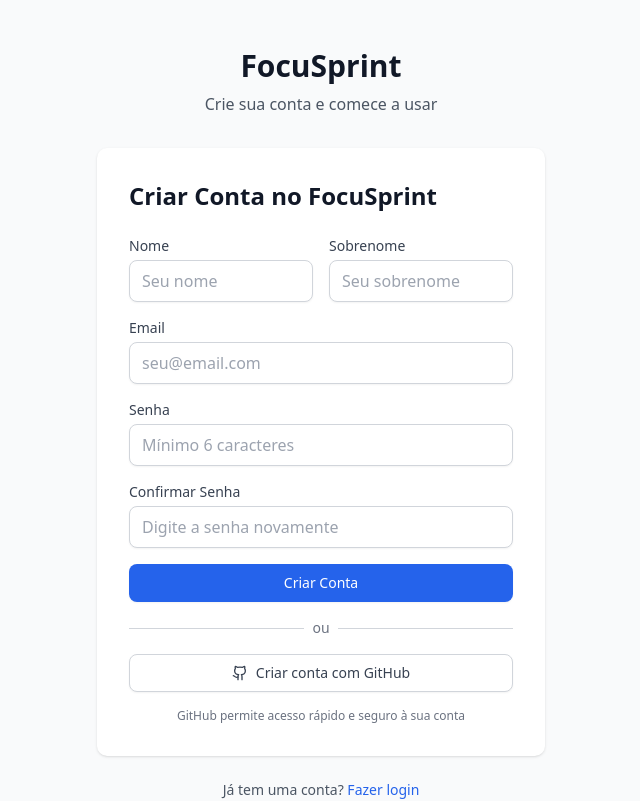
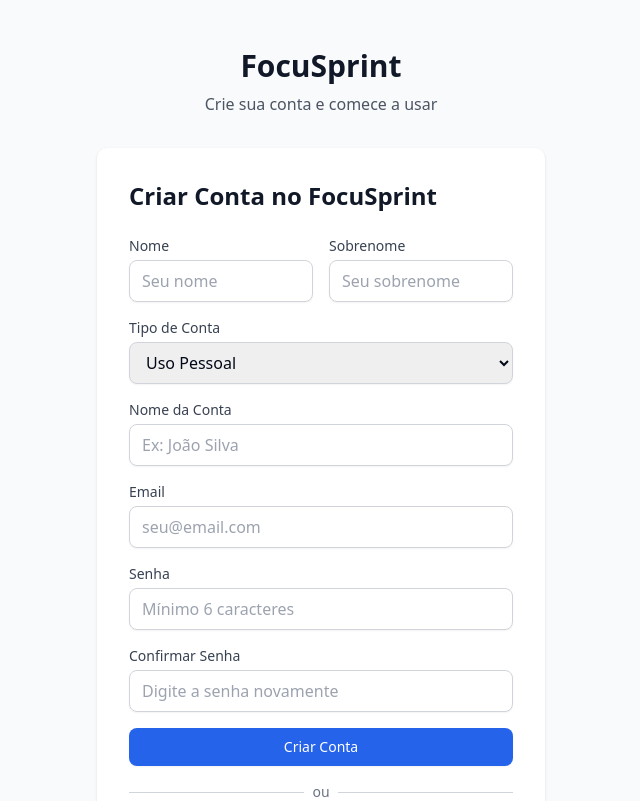
Before and after one commit to jonatas-setor/focusprint, a Next.js app: page /register in a window 1280 px wide. Shown: the top 801 px of the page, without its empty margins (319-959 px from the left). Built offline with nearby package versions, Linux system fonts and the light colour scheme.

Commit message:
Integra onboarding automático ao formulário de registro
- Adiciona campos de tipo de cliente e nome da conta
- Chama onboardingService após signup bem-sucedido
- Cria automaticamente perfis e estruturas necessárias
- Formulário adaptativo baseado no tipo de conta escolhido

```diff
--- a/src/components/client/auth/register-form.tsx
+++ b/src/components/client/auth/register-form.tsx
@@ -2,6 +2,7 @@
 
 import { useState, useEffect } from "react";
 import { createClient } from "@/lib/supabase/client";
+import { onboardingService, OnboardingData } from "@/lib/auth/onboarding";
 import { Github, AlertCircle, CheckCircle } from "lucide-react";
 
 export default function ClientRegisterForm() {
@@ -11,6 +12,13 @@
     confirmPassword: "",
     firstName: "",
     lastName: "",
+    clientName: "",
+    clientType: "personal" as
+      | "personal"
+      | "company"
+      | "organization"
+      | "department",
+    planType: "free" as "free" | "pro" | "business" | "enterprise",
   });
   const [loading, setLoading] = useState(false);
   const [githubLoading, setGithubLoading] = useState(false);
@@ -161,21 +169,58 @@
       }
 
       if (data.user) {
+        console.log("✅ Usuário criado, iniciando onboarding...");
+
+        // Preparar dados para onboarding
+        const onboardingData: OnboardingData = {
+          clientName:
+            formData.clientName || `${formData.firstName} ${formData.lastName}`,
+          clientType: formData.clientType,
+          firstName: formData.firstName.trim(),
+          lastName: formData.lastName.trim(),
+          planType: formData.planType,
+        };
+
+        try {
+          // Executar onboarding automático
+          const onboardingResult = await onboardingService.completeOnboarding(
+            data.user,
+            onboardingData
+          );
+
+          console.log("✅ Onboarding completo:", onboardingResult);
+
           setSuccess(
             "✅ Conta criada com sucesso! Verifique seu email para confirmar a conta."
           );
+
+          // Limpar formulário
           setFormData({
             email: "",
             password: "",
             confirmPassword: "",
             firstName: "",
             lastName: "",
+            clientName: "",
+            clientType: "personal",
+            planType: "free",
           });
 
           // Redirecionar após 3 segundos
           setTimeout(() => {
             window.location.href = "/login?message=account-created";
           }, 3000);
+        } catch (onboardingError) {
+          console.error("❌ Erro no onboarding:", onboardingError);
+          // Mesmo com erro no onboarding, conta foi criada
+          setSuccess(
+            "✅ Conta criada! Verifique seu email. Alguns dados podem precisar ser configurados no dashboard."
+          );
+
+          setTimeout(() => {
+            window.location.href = "/login?message=account-created";
+          }, 3000);
+        }
       }
     } catch (err) {
       console.error("❌ Erro no registro:", err);
@@ -285,6 +330,59 @@
 
         <div>
           <label
+            htmlFor="clientType"
+            className="block text-sm font-medium text-gray-700"
+          >
+            Tipo de Conta
+          </label>
+          <select
+            id="clientType"
+            value={formData.clientType}
+            onChange={(e) => handleInputChange("clientType", e.target.value)}
+            className="mt-1 block w-full px-3 py-2 border border-gray-300 rounded-md shadow-sm focus:outline-none focus:ring-blue-500 focus:border-blue-500"
+            required
+          >
+            <option value="personal">Uso Pessoal</option>
+            <option value="company">Empresa</option>
+            <option value="organization">Organização</option>
+            <option value="department">Departamento</option>
+          </select>
+        </div>
+
+        <div>
+          <label
+            htmlFor="clientName"
+            className="block text-sm font-medium text-gray-700"
+          >
+            {formData.clientType === "personal"
+              ? "Nome da Conta"
+              : formData.clientType === "company"
+              ? "Nome da Empresa"
+              : formData.clientType === "organization"
+              ? "Nome da Organização"
+              : "Nome do Departamento"}
+          </label>
+          <input
+            type="text"
+            id="clientName"
+            value={formData.clientName}
+            onChange={(e) => handleInputChange("clientName", e.target.value)}
+            className="mt-1 block w-full px-3 py-2 border border-gray-300 rounded-md shadow-sm focus:outline-none focus:ring-blue-500 focus:border-blue-500"
+            placeholder={
+              formData.clientType === "personal"
+                ? "Ex: João Silva"
+                : formData.clientType === "company"
+                ? "Ex: Minha Empresa Ltda"
+                : formData.clientType === "organization"
+                ? "Ex: ONG Esperança"
+                : "Ex: TI - Empresa X"
+            }
+            required
+          />
+        </div>
+
+        <div>
+          <label
             htmlFor="email"
             className="block text-sm font-medium text-gray-700"
           >
```
Lines whose indentation alone changed are shown as unchanged.
